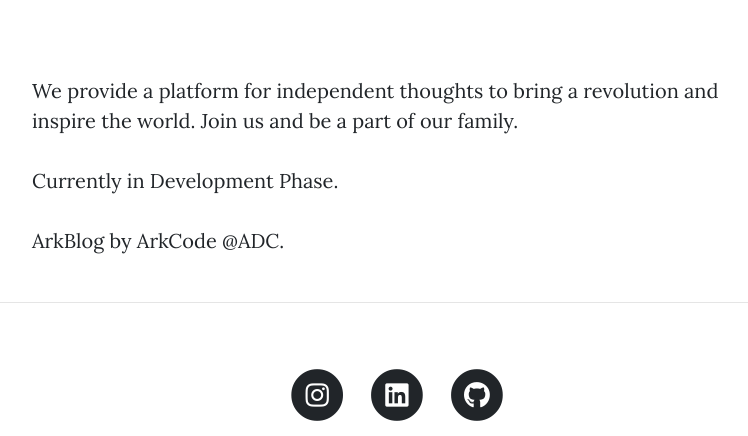
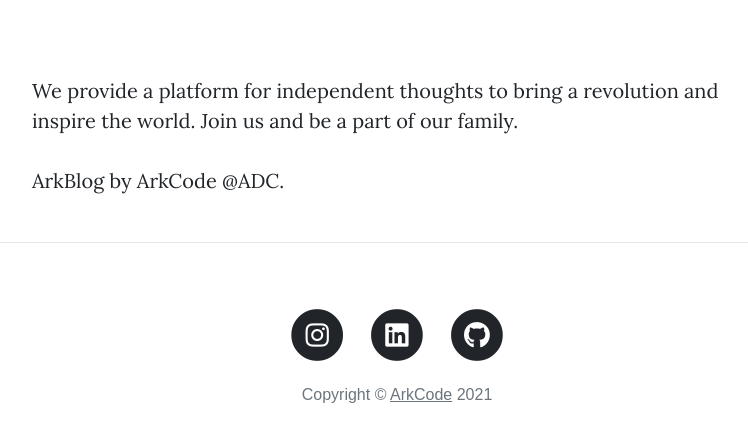
Before and after one commit to Airan19/BlogWebsite, a Flask app: page /about in a window 1280 px wide. Shown: the part 536-972 px from the top of the page, without its empty margins (243-991 px from the left). Run offline with Flask 2, Linux system fonts and the light colour scheme; some libraries are stand-ins or nearby versions.

Commit message:
about us

```diff
--- a/templates/about.html
+++ b/templates/about.html
@@ -20,7 +20,7 @@
     <div class="row">
       <div class="col-lg-8 col-md-10 mx-auto">
         <p>We provide a platform for independent thoughts to bring a revolution and inspire the world. Join us and be a part of our family.</p>
-        <p>Currently in Development Phase.</p>
+<!--        <p>Currently in Development Phase.</p>-->
         <p>ArkBlog by ArkCode @ADC.</p>
       </div>
     </div>
```
